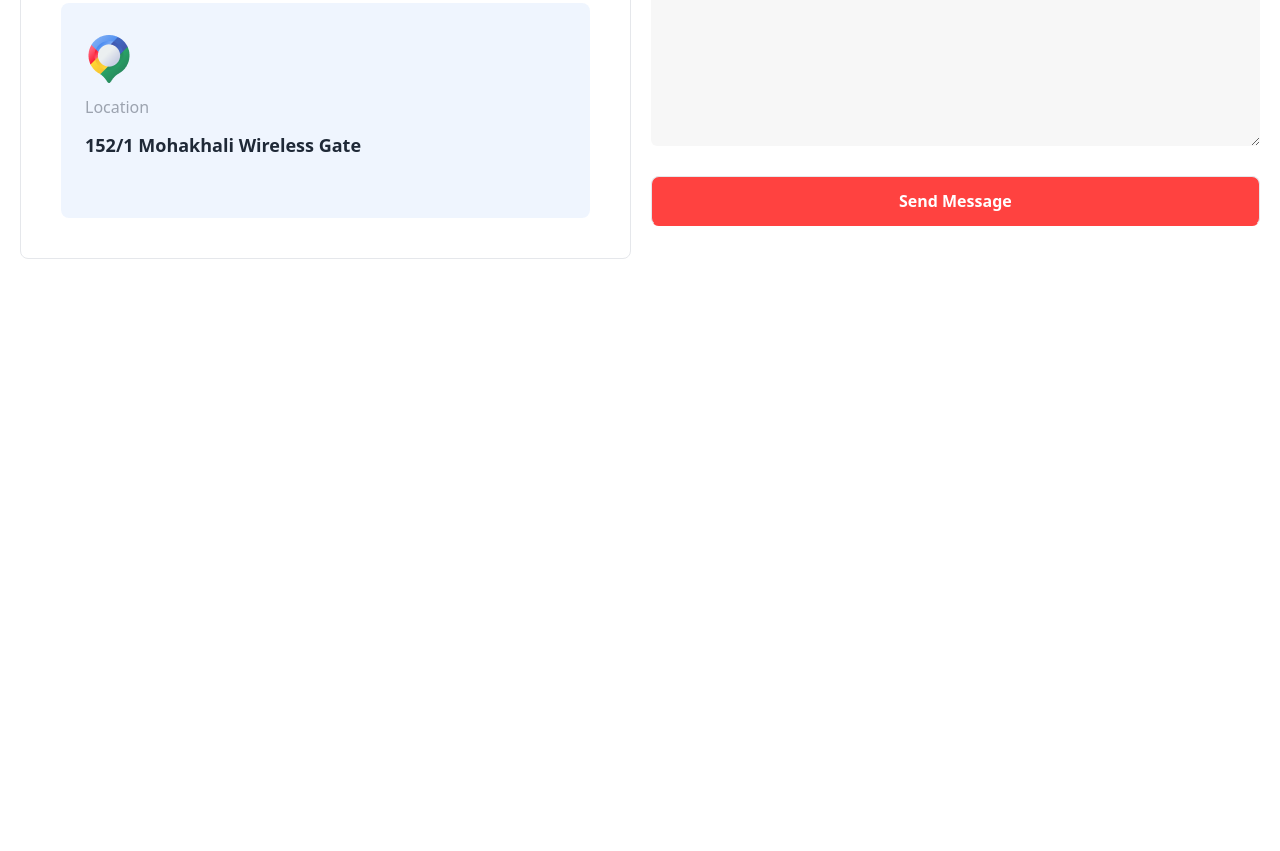
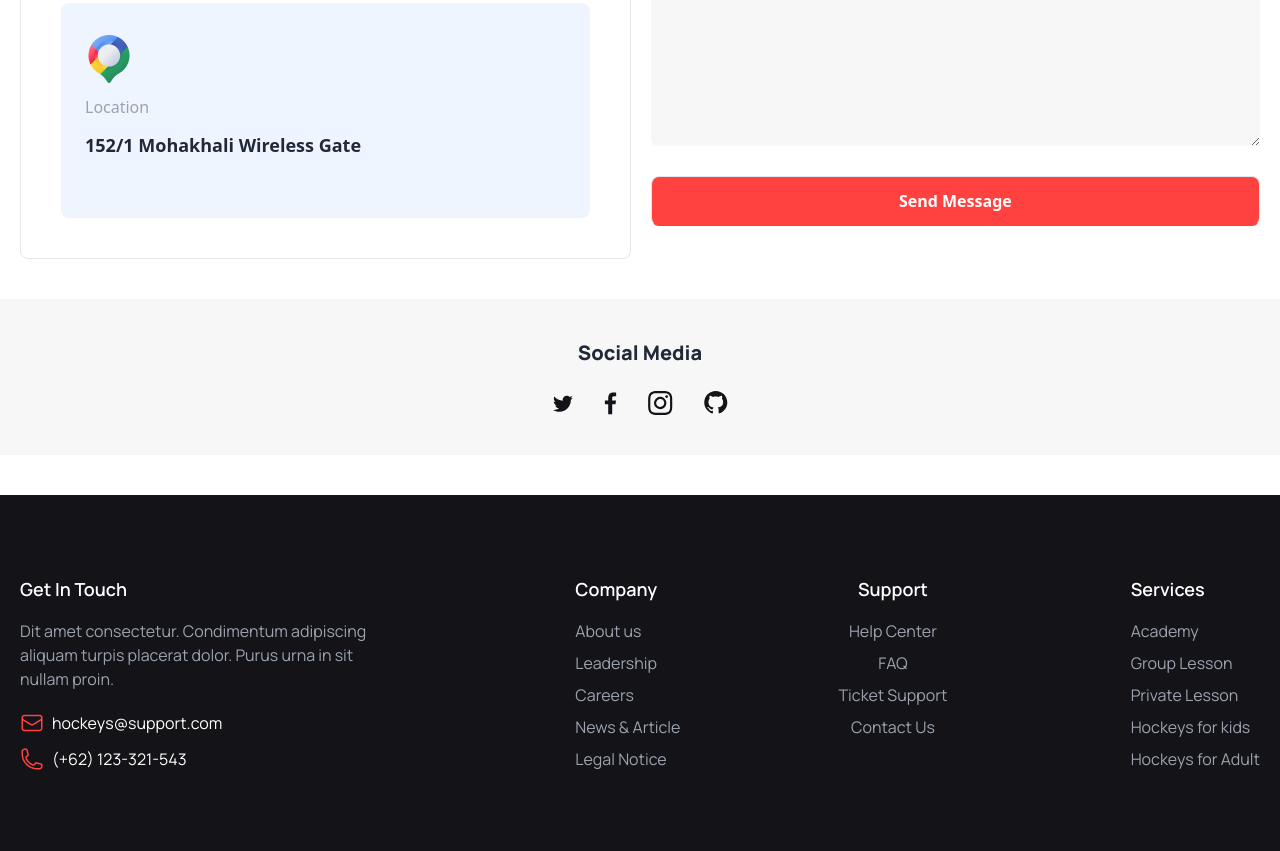
Before and after one commit to morshidulrahman/assignment-3, a plain HTML site: page index.html in a window 1280 px wide. Shown: the part 4083-4934 px from the top of the page. Before the commit the page ends 4382 px from the top, so only its background shows below. Drawn offline with nearby package versions, Linux system fonts and the light colour scheme.

Commit message:
footer done

```diff
--- a/index.html
+++ b/index.html
@@ -512,5 +512,54 @@
       </div>
     </div>
     </section>
+    <!-- socail section -->
+    <section class="container mx-auto px-5 py-10 bg-[#13131808] w-full">
+      <div class="mx-auto w-1/2 flex items-center justify-center flex-col gap-6">
+         <h1 class="font-manrope text-xl font-extrabold capitalize">Social Media</h1>
+         <img src="./Images/Social (1).svg" alt="Social">
+      </div>
+    </section>
+    <!-- footer section start -->
+    <footer class="bg-[#131318] py-20 mt-10">
+     <div class="flex justify-between container mx-auto px-5 rounded-lg text-white font-manrope flex-col md:flex-row items-center lg:items-start lg:py-0 gap-10 lg:gap-0" >
+      <div class="w-full lg:w-[30%] flex-col  flex items-center justify-center lg:items-start lg:justify-start">
+        <header class="text-[#FFF] text-lg font-semibold mb-2">Get In Touch</header>
+        <p class="text-gray-400 py-2 text-center lg:text-start">Dit amet consectetur. Condimentum  adipiscing aliquam turpis placerat dolor. Purus urna in sit nullam proin.</p>
+        <div class="flex gap-2 items-center py-3">
+          <img src="./Images/message.png" alt="message">
+          <span>hockeys@support.com</span>
+        </div>
+        <div class="flex gap-2 items-center">
+          <img src="./Images/phone.png" alt="message">
+          <span>(+62) 123-321-543</span>
+        </div>
+      </div>
+      <div class="flex gap-10 lg:flex-grow-0 lg:gap-0 justify-between lg:w-[30%] w-[60%]">
+        <div class="flex flex-col gap-2 text-center lg:text-start">
+          <header class="text-[#FFF] text-lg font-semibold mb-2">Company</header>
+          <a class="link link-hover text-gray-400">About us</a>
+          <a class="link link-hover text-gray-400">Leadership</a>
+          <a class="link link-hover text-gray-400">Careers</a>
+          <a class="link link-hover text-gray-400">News & Article</a>
+          <a class="link link-hover text-gray-400">Legal Notice</a>
+        </div>
+        <div class="flex flex-col gap-2 text-center lg:text-star">
+          <header class=" text-[#FFF] text-lg font-semibold mb-2">Support</header>
+          <a class="link link-hover text-gray-400">Help Center</a>
+          <a class="link link-hover text-gray-400">FAQ</a>
+          <a class="link link-hover text-gray-400">Ticket Support</a>
+          <a class="link link-hover text-gray-400">Contact Us</a>
+        </div>
+      </div>
+      <div class="flex flex-col gap-2 text-center lg:text-start">
+        <header class=" text-[#FFF] text-lg font-semibold mb-2">Services</header>
+        <a class="link link-hover text-gray-400">Academy</a>
+        <a class="link link-hover text-gray-400">Group Lesson</a>
+        <a class="link link-hover text-gray-400">Private Lesson</a>
+        <a class="link link-hover text-gray-400">Hockeys for kids</a>
+        <a class="link link-hover text-gray-400">Hockeys for Adult</a>
+      </div>
+     </div>
+    </footer>
   </body>
 </html>
```
Also changed, not shown: Images/Social (1).svg (added), Images/message.png (added), Images/phone.png (added).
